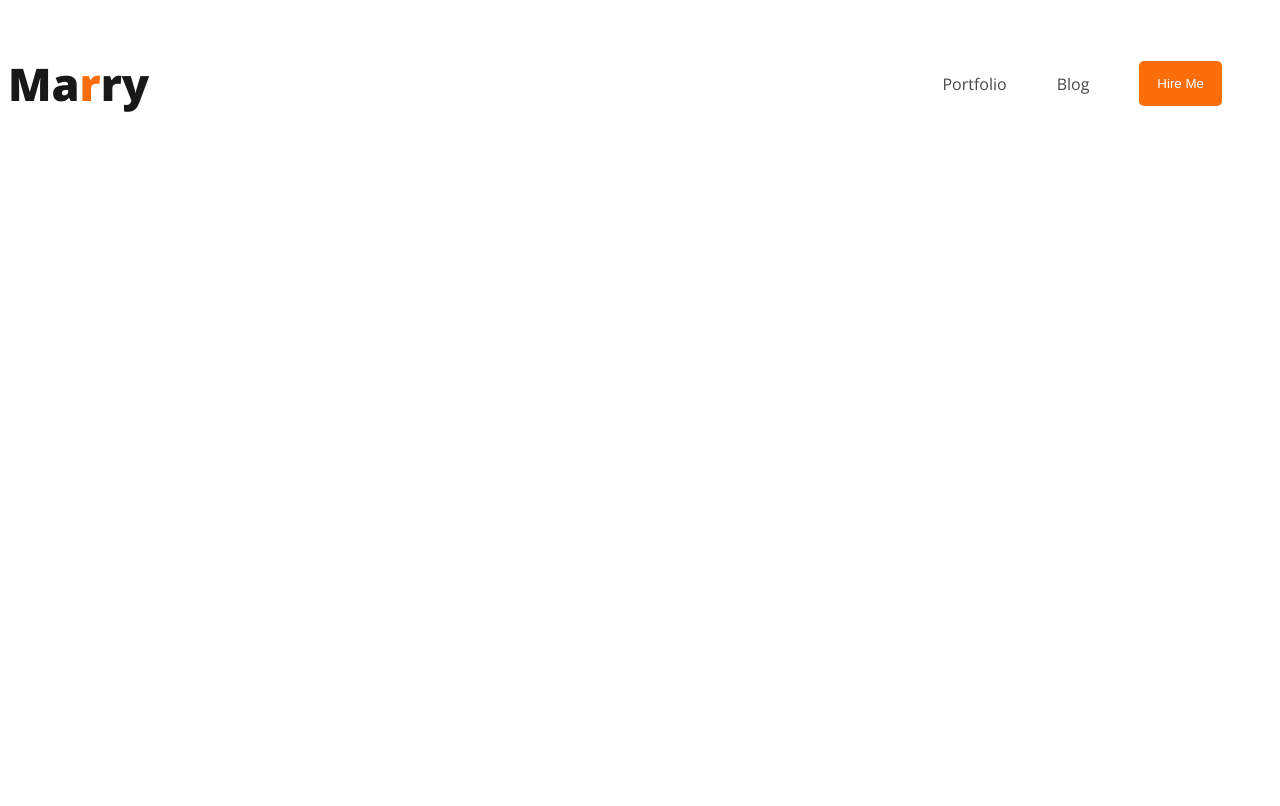
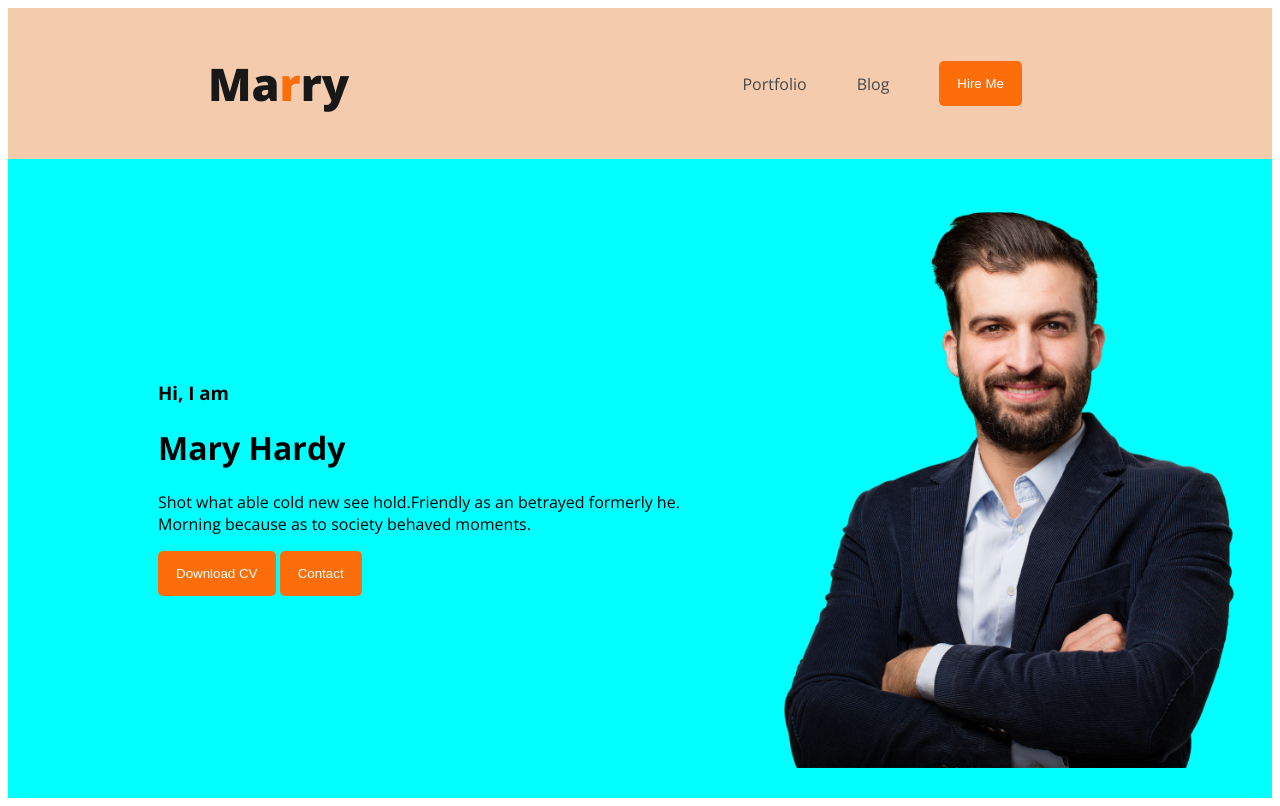
Before and after one commit to mdmuradgain/Developer_Portfolio_BD, a plain HTML site: page index.html in a window 1280 px wide. Drawn offline with nearby package versions, Linux system fonts and the light colour scheme.

Commit message:
Banner Section added

```diff
--- a/index.html
+++ b/index.html
@@ -10,7 +10,7 @@
     <link href="https://fonts.googleapis.com/css2?family=Open+Sans:ital,wght@0,300..800;1,300..800&display=swap" rel="stylesheet">
 </head>
 <body>
-    <header>
+    <header class="header">
         <nav>
             <h3 class="nav_tittle">Ma<span class="text_primary">r</span>ry</h3>
             <ul>
@@ -19,6 +19,16 @@
                 <li><button class="btn_primary">Hire Me</button></li>
             </ul>
         </nav>
+        <div class="banner">
+            <div class="banner_content">
+                <h3 class="banner_greeting">Hi, I  am</h3>
+                <h1 class="banner_tittle">Mary Hardy</h1>
+                <p>Shot what able cold new see hold.Friendly as an betrayed formerly he. Morning because as to society behaved moments.</p>
+                <button class="btn_primary">Download CV</button>
+                <button class="btn_primary">Contact</button>
+            </div>
+            <img class="profile_pic" src="images/hardy.png" alt="">
+        </div>
     </header>
     <main>
 
--- a/styles/style.css
+++ b/styles/style.css
@@ -14,11 +14,13 @@ body {
   padding: 15px 18px;
 }
 
+
 /* Nav Related Styles */
 nav {
   display: flex;
   justify-content: space-between;
   align-items: center;
+  margin: 0 200px;
 }
 .nav_tittle {
   color: #181818;
@@ -37,3 +39,20 @@ nav li a {
   text-decoration: none;
   color: #474747;
 }
+
+/* Header Related Styles */
+.header{
+  background-color: #f4cbad;
+}
+.banner{
+  padding: 30px 30px 30px 150px;
+  background-color: aqua;
+  display: flex;
+  align-items: center;
+}
+.banner .profile_pic{
+  width: 500px;
+}
+.banner_content{
+
+}
```
